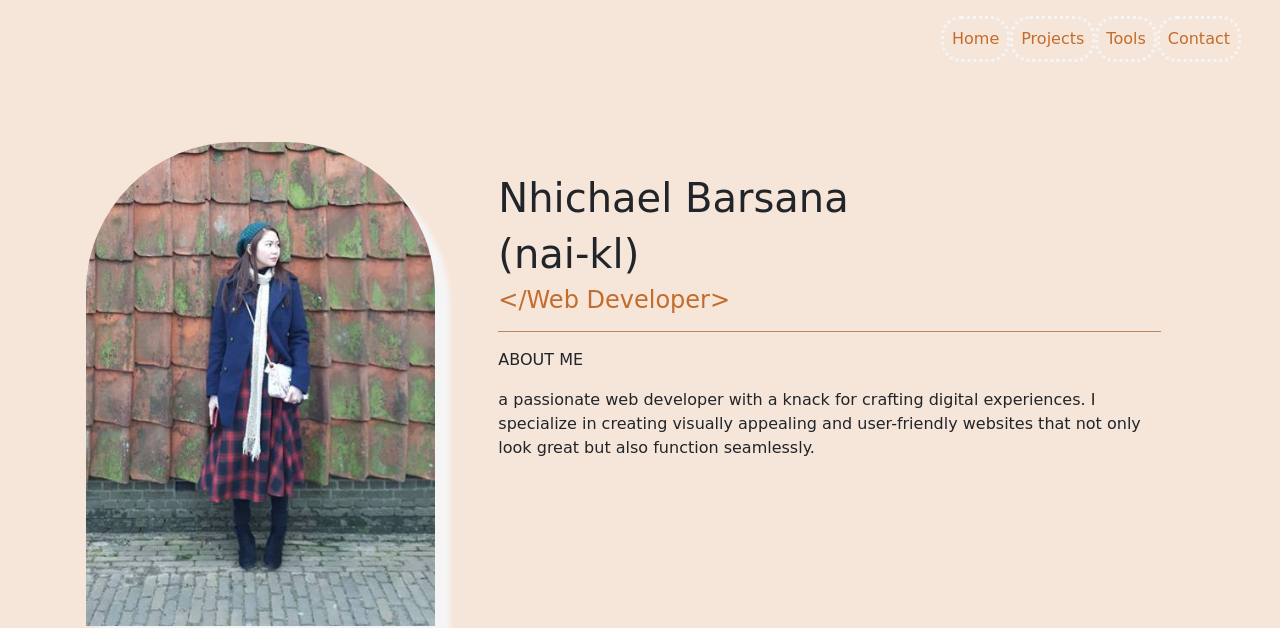
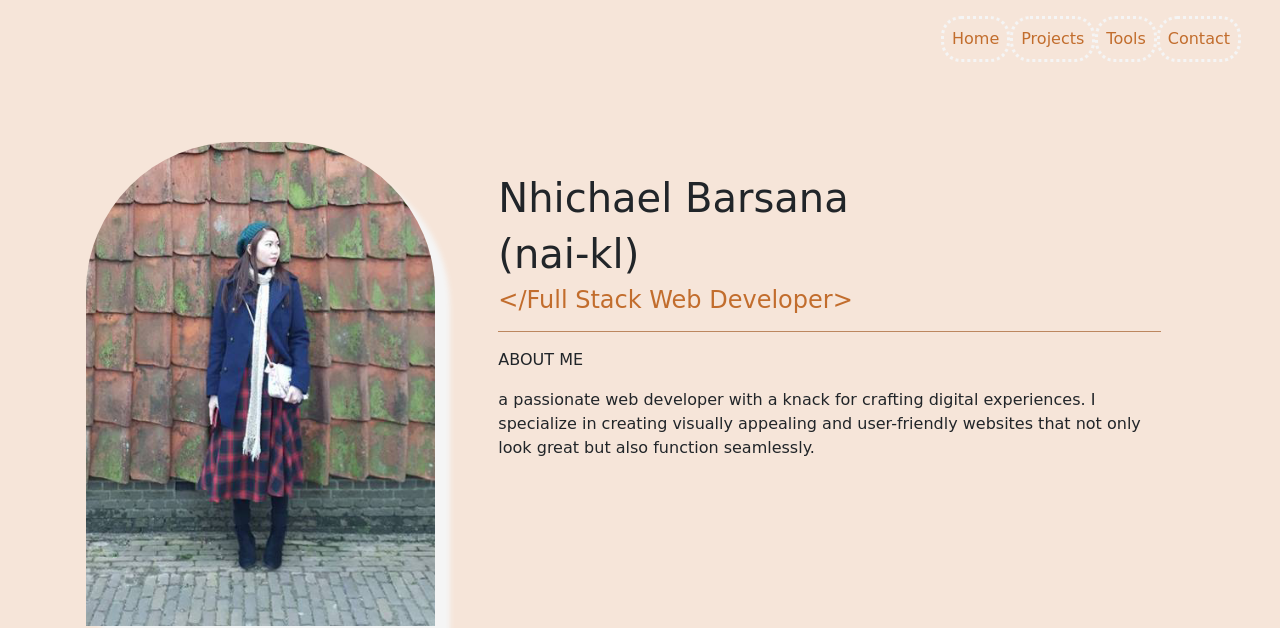
Before and after one commit to Nykel123/capstone1, a plain HTML site: page index.html in a window 1280 px wide. Shown: the top 628 px of the page. Drawn offline with nearby package versions, Linux system fonts and the light colour scheme.

Commit message:
Fullstack

```diff
--- a/index.html
+++ b/index.html
@@ -60,7 +60,7 @@
 							<p></p>
 							<h1 id="me_me">Nhichael Barsana</h1>
 							<h1 id="me_me">(nai-kl)</h1>
-							<h4 id="web_dev">&lt;/Web Developer&gt;</h4>
+							<h4 id="web_dev">&lt;/Full Stack Web Developer&gt;</h4>
 							<hr>
 							<p>ABOUT ME</p>
 							<p>a passionate web developer with a knack for crafting digital experiences. I specialize in creating visually appealing and user-friendly websites that not only look great but also function seamlessly.</p>
```
